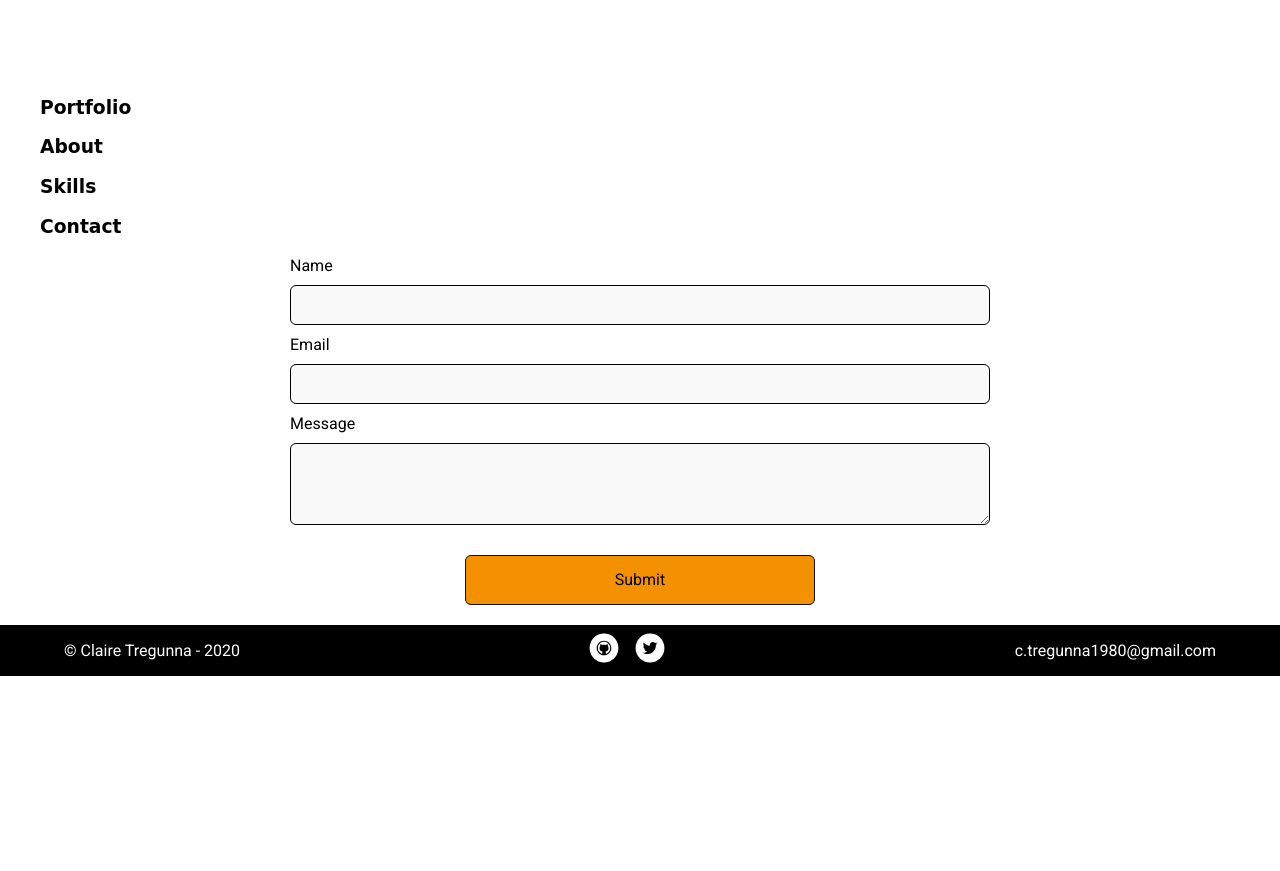
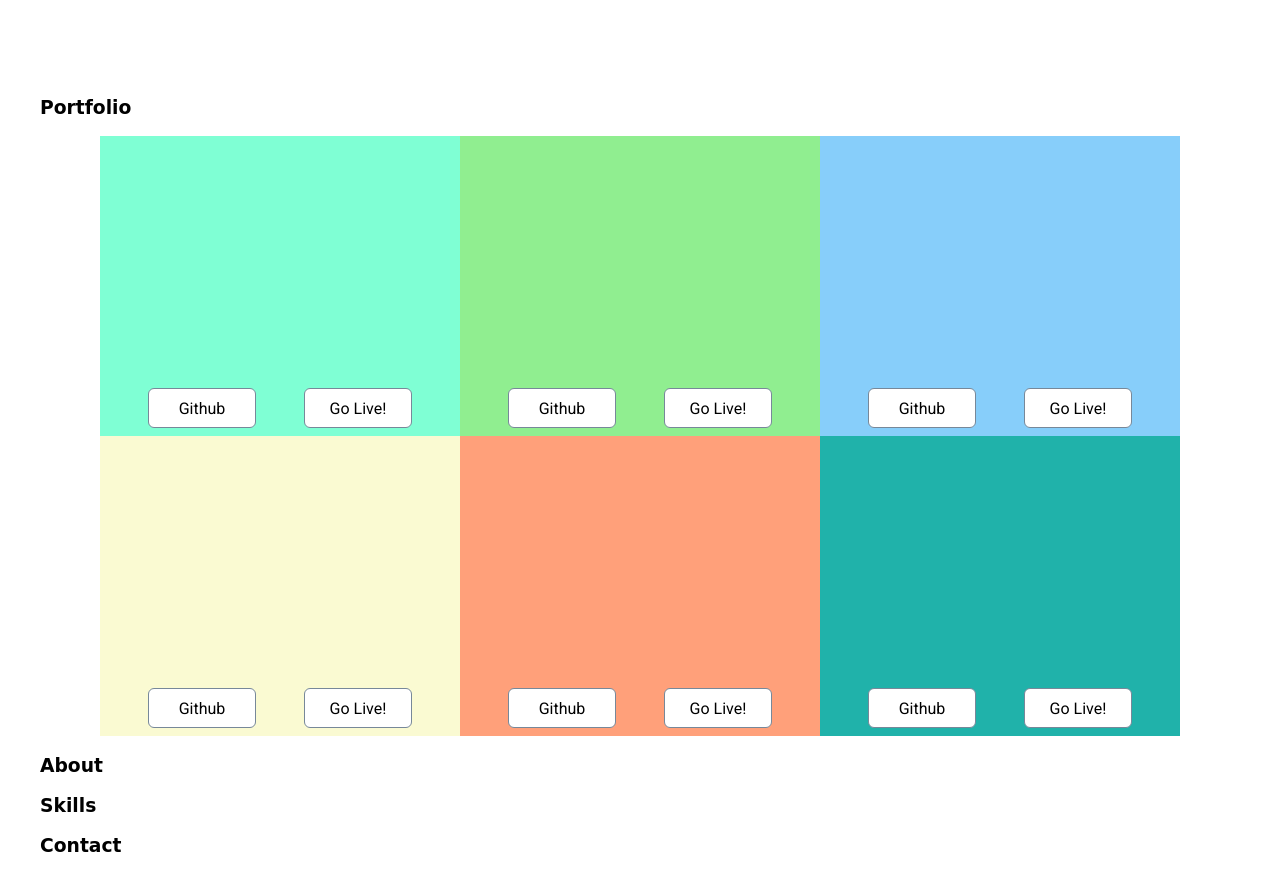
Before and after one commit to c-tregunna/Tech-Degree-Project-09, a plain HTML site: page index.html in a window 1280 px wide. Shown: the part 702-1573 px from the top of the page. Before the commit the page ends 1378 px from the top, so only its background shows below. Drawn offline with Linux system fonts and the light colour scheme; a web font is replaced by a local one.

Commit message:
potfolio section

```diff
--- a/css/styles.css
+++ b/css/styles.css
@@ -81,6 +81,56 @@ footer {
     padding: 0 6px;
 }
 
+/* PORTFOLIO SECTION */
+
+.portfolio-contain {
+    width:90%;
+    margin: auto;
+    display: grid;
+    grid-template-columns: 1fr;
+}
+
+.project {
+    height: 300px;
+    transition: all .4s ease-in-out;
+    display: flex;
+    flex-direction: row;
+    align-items: flex-end;
+    justify-content: space-evenly;
+    padding-bottom: 8px;
+}
+
+.pro-1 {
+    background-color: aquamarine;
+}
+.pro-2 {
+    background-color: lightgreen;
+}
+.pro-3 {
+    background-color: lightskyblue;
+}
+.pro-4 {
+    background-color: lightgoldenrodyellow;
+}
+.pro-5 {
+    background-color: lightsalmon;
+}
+.pro-6 {
+    background-color: lightseagreen;
+}
+
+.project button {
+    background-color: white;
+    height: 40px;
+    width: 30%;
+    border: 1px solid lightslategray;
+    border-radius: 6px;
+    transition: background-color .5s ease-in-out;
+}
+
+.project button:hover {
+    background-color: #b6b5b5;
+}
 /* FORM */
 
 .contact-form {
@@ -195,7 +245,9 @@ button.submit:hover {
     .email-add {
         order: 5;
     }
-
+    .portfolio-contain {
+        grid-template-columns: 1fr 1fr;
+    }
 }
 
 @media (min-width: 1024px) {
@@ -210,6 +262,9 @@ button.submit:hover {
     header {
         height: 700px;
     }
+    .portfolio-contain {
+        grid-template-columns: 1fr 1fr 1fr;
+    }
 }
 
 /* ---- Float clearfix ---- */
--- a/index.html
+++ b/index.html
@@ -20,7 +20,7 @@
     <div id="myNav" class="overlay">
         <a href="javascript:void(0)" class="closebtn">&times;</a>  <!--href="javascript:void(0)" this was included, is it needed-->
         <div class="overlay-content">
-          <a href="#">Portfolio</a>
+          <a href="#portfolio">Portfolio</a>
           <a href="#">About</a>
           <a href="#">Contact</a>
         </div>
@@ -35,7 +35,33 @@
     <main>
 
         <section>
-            <h3>Portfolio</h3>
+            <h3 id="portfolio">Portfolio</h3>
+            <div class="portfolio-contain">
+                <div class="project pro-1">
+                    <button>Github</button>
+                    <button>Go Live!</button>
+                </div>
+                <div class="project pro-2">
+                    <button>Github</button>
+                    <button>Go Live!</button>
+                </div>
+                <div class="project pro-3">
+                    <button>Github</button>
+                    <button>Go Live!</button>
+                </div>
+                <div class="project pro-4">
+                    <button>Github</button>
+                    <button>Go Live!</button>
+                </div>
+                <div class="project pro-5">
+                    <button>Github</button>
+                    <button>Go Live!</button>
+                </div>
+                <div class="project pro-6">
+                    <button>Github</button>
+                    <button>Go Live!</button>
+                </div>
+            </div>
         </section>
         <section>
             <h3>About</h3>
```
